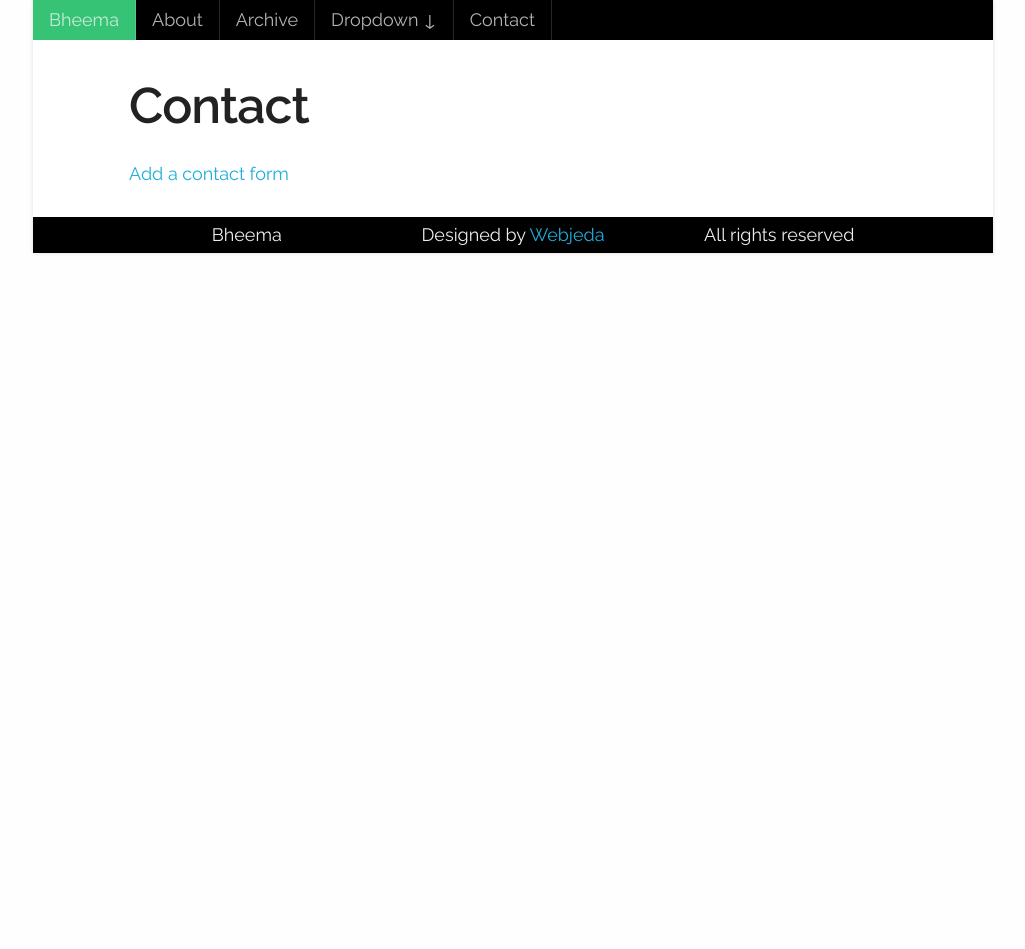
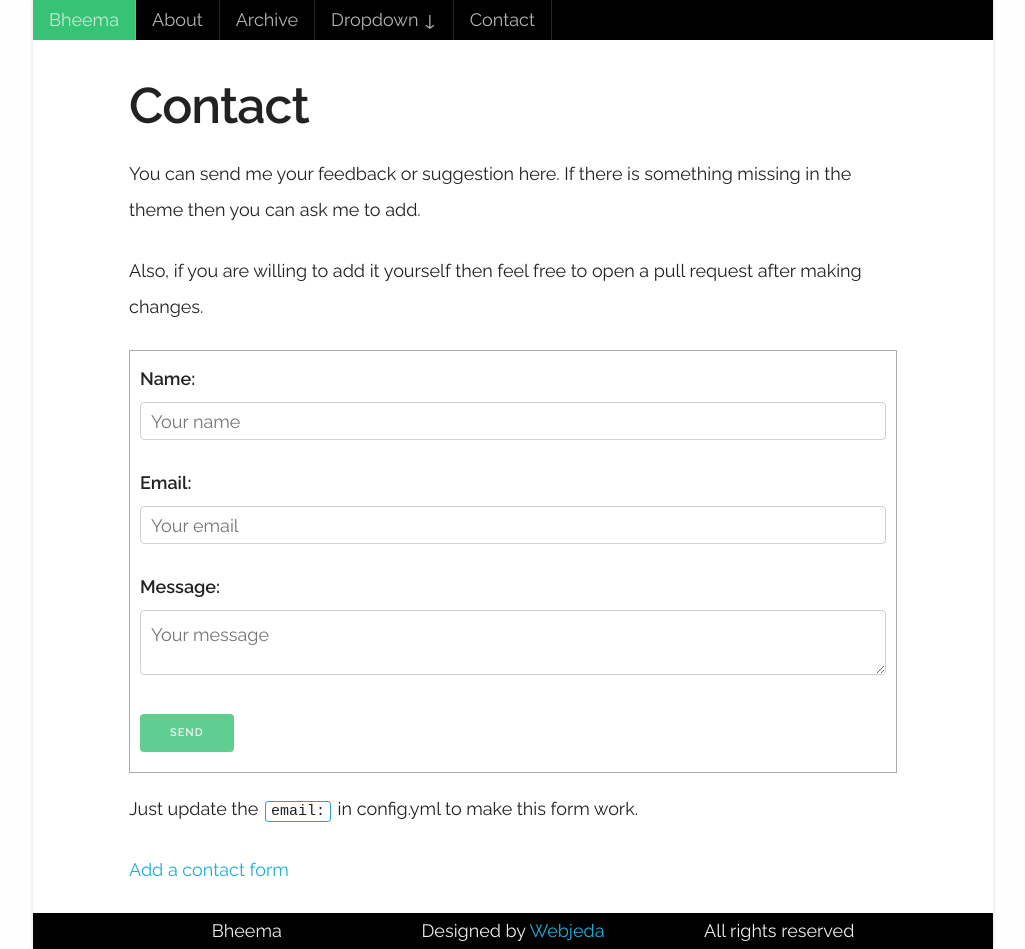
Before and after one commit to sharu725/bheema, a Jekyll site: the page built from contact.md, in a window 1280 px wide. Shown: the whole page, without its empty margins (127-1152 px from the left). Built offline with Jekyll 4.4.1, drawn with Linux system fonts in a browser that asks for light colours; before the commit the page ends 900 px from its top, so only the background shows below that.

Commit message:
no message

```diff
--- a/_config.yml
+++ b/_config.yml
@@ -1,6 +1,8 @@
 #Created by webjeda - http://webjeda.com
 
 title: Bheema #Keep it short
+email: your@email.com
+
 
 baseurl: /bheema
 
--- a/contact.md
+++ b/contact.md
@@ -3,5 +3,77 @@ layout: post
 title: Contact
 permalink: /contact/
 ---
+<style>
+.contact-li {
+    list-style: none;
+}
+
+.contact-input {
+    width: 100%;
+}
+
+.contact-input:focus {
+    outline:none;
+    border-bottom: 1px solid #37c376;
+}
+
+.contact-label {
+    display: block;
+}
+
+ul.contact-ul {
+    margin: 0;
+    padding: 10px;
+}
+
+ #submit {
+
+    background-color: #37c376;
+    opacity: 0.8;
+    color: #eee;
+    border: none;
+
+}
+
+#submit:hover {
+    opacity: 1;
+    cursor: pointer;
+}
+
+
+#contact-form {
+    border: 1px solid #aaa;
+    margin-bottom: 1em;
+}
+
+</style>
+
+You can send me your feedback or suggestion here. If there is something missing in the theme then you can ask me to add.
+
+Also, if you are willing to add it yourself then feel free to open a pull request after making changes.
+
+<form id="contact-form" class="form" action="https://formspree.io/{{site.email}}" method="POST" enctype="multipart/form-data">
+        <ul class="contact-ul">
+            <li class="contact-li">
+                <label class="contact-label" for="name">Name:</label>
+                <input type="text" placeholder="Your name" id="name" class="contact-input" name="name" tabindex="1"/>
+            </li>
+            <li class="contact-li">
+                <label class="contact-label" for="email">Email:</label>
+                <input type="email" placeholder="Your email" id="email" class="contact-input" name="email" tabindex="2"/>
+            </li>
+            <li class="contact-li">
+                <label class="contact-label" for="message">Message:</label>
+                <textarea class="contact-textarea" placeholder="Your message" class="contact-input" rows="4" id="message" name="message" tabindex="3"></textarea>
+            </li>
+            <input class="button" type="submit" value="Send" id="submit"/>
+        </ul>
+
+        <input type="hidden" name='redirect_to' value="http://blog.webjeda.com/thank-you/" />
+
+</form>
+
+Just update the ``email:`` in config.yml to make this form work.
+
 
 [Add a contact form](https://blog.webjeda.com/jekyll-contact-form/)
```
